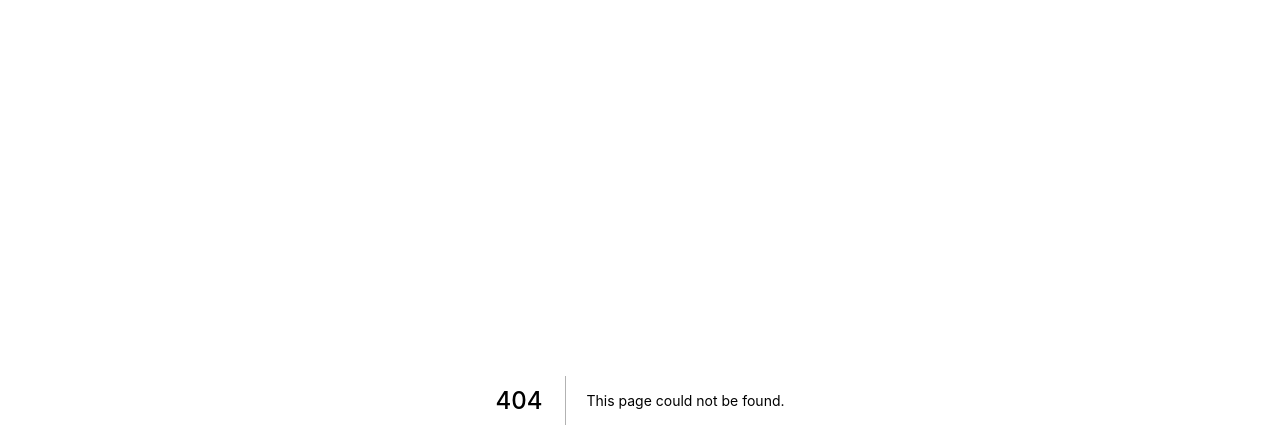
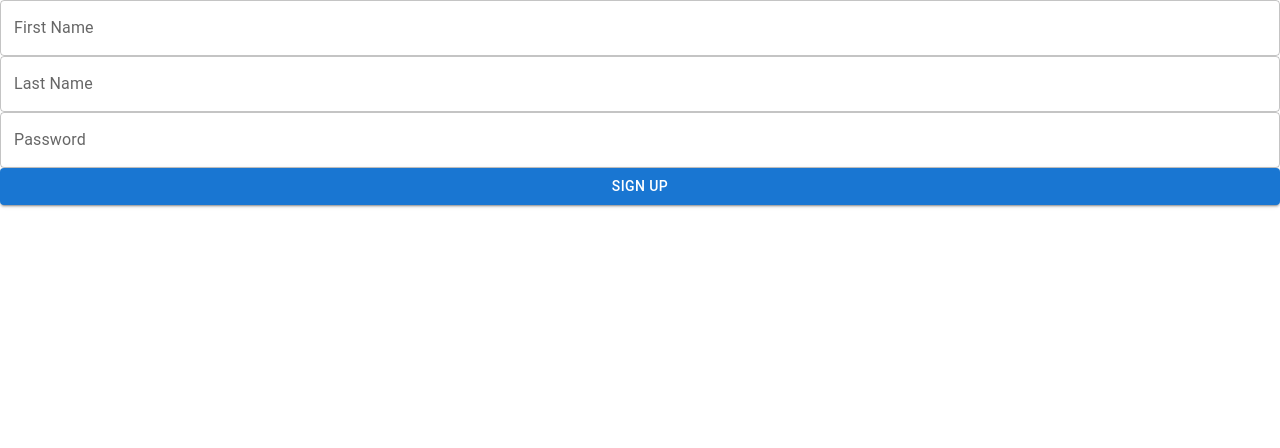
Before and after one commit to Kyle-Ortiz/group-hack-project, a Next.js app: page /signup in a window 1280 px wide. Before the commit this address had no page. Shown: the top 448 px of the page. Built offline with nearby package versions, Linux system fonts and the light colour scheme.

Commit message:
added MUI created basic form

```diff
--- /dev/null
+++ b/Components/Signup.js
@@ -0,0 +1,30 @@
+import { Button, TextField } from '@mui/material';
+import { useState } from 'react'
+import React from 'react';
+
+const firstState = {
+     "first" : "",
+     "last" : "",
+     "Password" : ""
+}
+
+function Signup() {
+     const [signUpForm, setSignUpForm] = useState(firstState)
+     const inputChange = (e) => {
+          setSignUpForm({...signUpForm,
+              [e.target.name] : e.target.value}
+          )
+     }
+     const submit = (e) => {
+          //send form to backend for account creation
+          setSignUpForm(firstState)
+     }
+  return <div id="signup-form">
+              <TextField id="outlined-basic" name="first" value={signUpForm.first} onChange={(e)=> inputChange(e)} label="First Name" variant="outlined" />
+              <TextField id="outlined-basic" name="last"value={signUpForm.last} onChange={(e)=>inputChange(e)} label="Last Name" variant="outlined" />
+              <TextField id="outlined-basic" type="password" name="Password"value={signUpForm.Password} onChange={(e) => inputChange(e)} label="Password" variant="outlined" />
+              <Button onClick={submit}variant="contained">Sign up</Button>
+  </div>;
+}
+
+export default Signup;
--- a/package.json
+++ b/package.json
@@ -8,6 +8,9 @@
     "lint": "next lint"
   },
   "dependencies": {
+    "@emotion/react": "^11.7.1",
+    "@emotion/styled": "^11.6.0",
+    "@mui/material": "^5.4.0",
     "next": "12.0.9",
     "react": "17.0.2",
     "react-dom": "17.0.2"
--- a/pages/_app.js
+++ b/pages/_app.js
@@ -1,4 +1,6 @@
 import '../styles/globals.css'
+import signup from '../styles/signup.css'
+
 
 function MyApp({ Component, pageProps }) {
   return <Component {...pageProps} />
--- /dev/null
+++ b/pages/signup.js
@@ -0,0 +1,10 @@
+import Signup from '../Components/Signup';
+import React from 'react';
+
+function signup() {
+  return <div>
+       <Signup />
+  </div>;
+}
+
+export default signup;
--- /dev/null
+++ b/styles/signup.css
@@ -0,0 +1,4 @@
+#signup-form {
+     display: flex;
+     flex-direction: column;
+}
```
Also changed, not shown: 1 other file (tests, documents, lock files or other folders).
